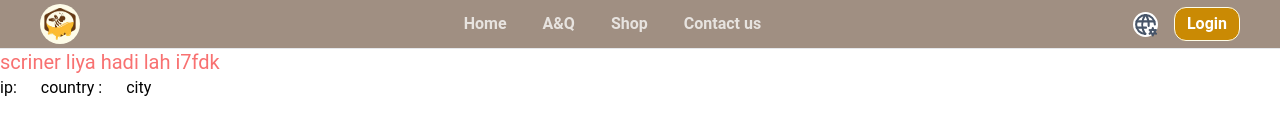
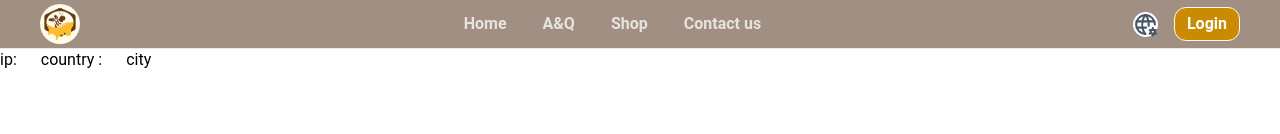
Before and after one commit to yassineaalouch/Awani-web-site, a Next.js app: page /shope in a window 1280 px wide. Shown: the top 134 px of the page. Built offline with nearby package versions, Linux system fonts and the light colour scheme; no server answers; the database is empty.

Commit message:
get location test

```diff
--- a/pages/shope.js
+++ b/pages/shope.js
@@ -81,9 +81,6 @@ export default function Shop({ productList }) {
         <>
             <NavBarInterface />
             <div className="mt-12">
-                <div className="text-red-400 text-xl">
-                    scriner liya hadi lah i7fdk
-                </div>
                 <div className="flex gap-6">
                         <span>
                             ip: {data.ip}
```
